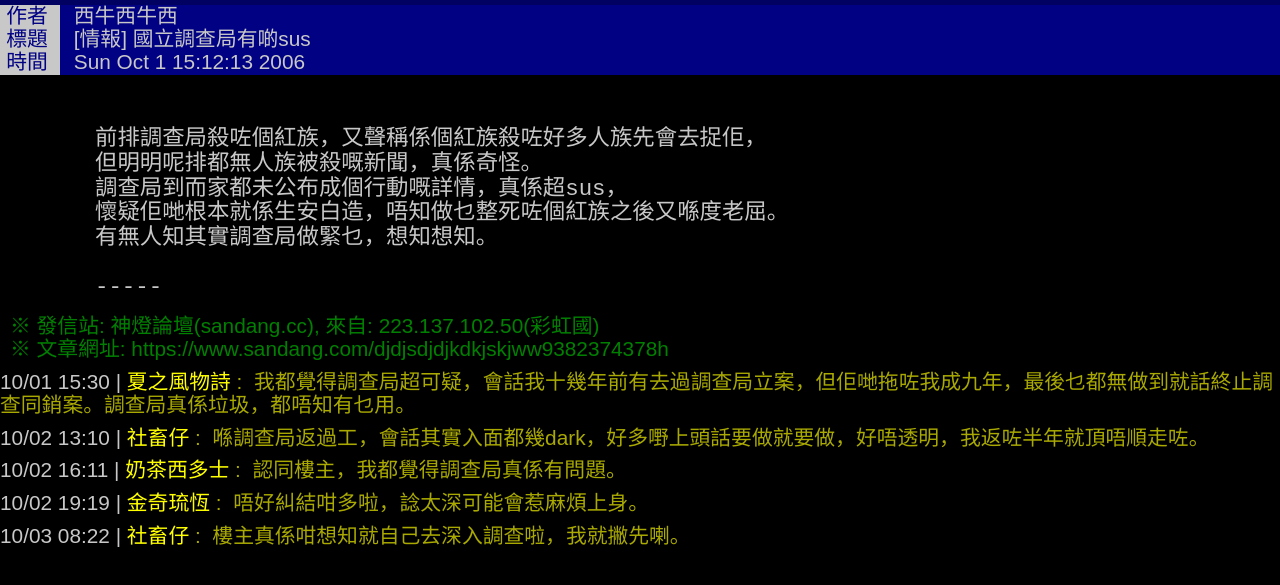
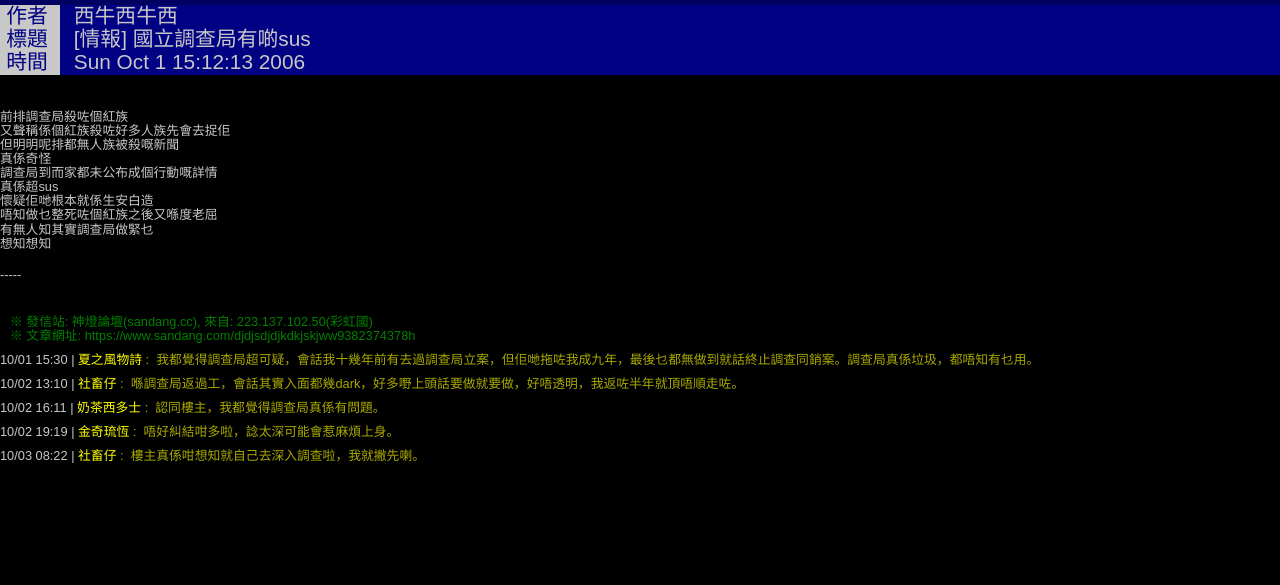
Before and after one commit to VinciWong/test, a plain HTML site: page index.html in a window 1280 px wide. Shown: the part 45-630 px from the top of the page. Drawn offline with Linux system fonts and the light colour scheme; a script that the page names is missing.

Commit message:
Add files via upload

```diff
--- a/index.html
+++ b/index.html
@@ -28,15 +28,18 @@
     </div>
     <div id="content">
         <div id="word">
-            <pre>
-                前排調查局殺咗個紅族，又聲稱係個紅族殺咗好多人族先會去捉佢，
-                但明明呢排都無人族被殺嘅新聞，真係奇怪。
-                調查局到而家都未公布成個行動嘅詳情，真係超sus，
-                懷疑佢哋根本就係生安白造，唔知做乜整死咗個紅族之後又喺度老屈。
-                有無人知其實調查局做緊乜，想知想知。
-
-                -----
-            </pre>
+            <p>前排調查局殺咗個紅族</p>
+            <p>又聲稱係個紅族殺咗好多人族先會去捉佢</p>
+            <p>但明明呢排都無人族被殺嘅新聞</p>
+            <p>真係奇怪</p>
+            <p>調查局到而家都未公布成個行動嘅詳情</p>
+            <p>真係超sus</p>
+            <p>懷疑佢哋根本就係生安白造</p>
+            <p>唔知做乜整死咗個紅族之後又喺度老屈</p>
+            <p>有無人知其實調查局做緊乜</p>
+            <p>想知想知</p>
+            <br>
+            <p>-----</p>
         </div>
     </div>
     <div class="threads">
--- a/styles.css
+++ b/styles.css
@@ -78,20 +78,22 @@ header {
 }
 
 #word {
-    height: 800px;
-    font-size: 1.4rem;
     position: absolute;
-    left: -120px;
-    margin-top: 100px;
+    margin-top: 55px;
     font-family: Arial;
     color: rgb(200, 200, 200);
     text-align: left;
 }
 
+#word p{
+    font-size: 0.8rem;
+}
+
 #content {
     color: #fff;
     width: 100%;
-    height: 300px;
+    height: 250px;
+    margin-top: 50px;
     text-align: center;
     position: relative;
 }
@@ -99,6 +101,10 @@ header {
 
 .threads {
     position: absolute;
+}
+
+.threads p {
+    font-size: 0.8rem;
 }
 
 footer {
@@ -124,8 +130,3 @@ footer {
 .c3 {
     color:rgb(169, 169, 2)
 }
-
-pre {
-    white-space: pre-wrap;
-    word-wrap: break-word;
-}
```
